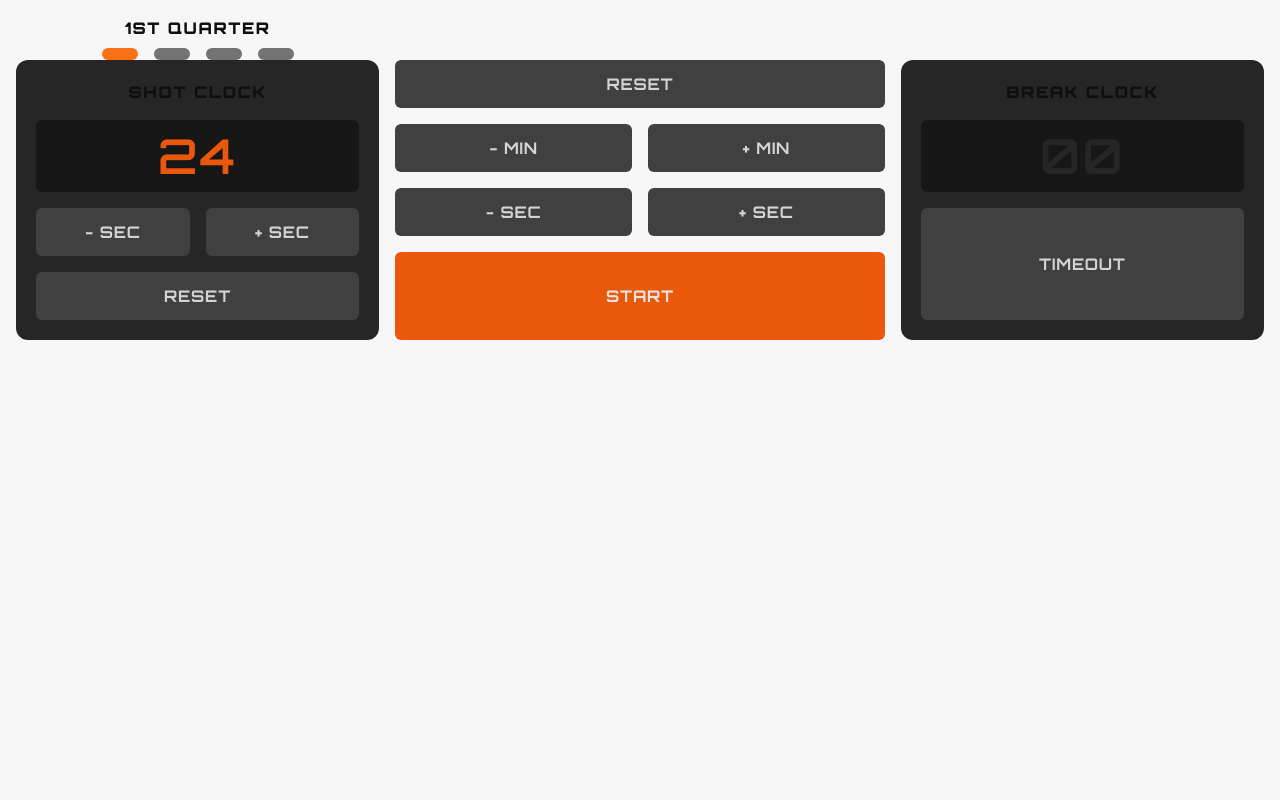
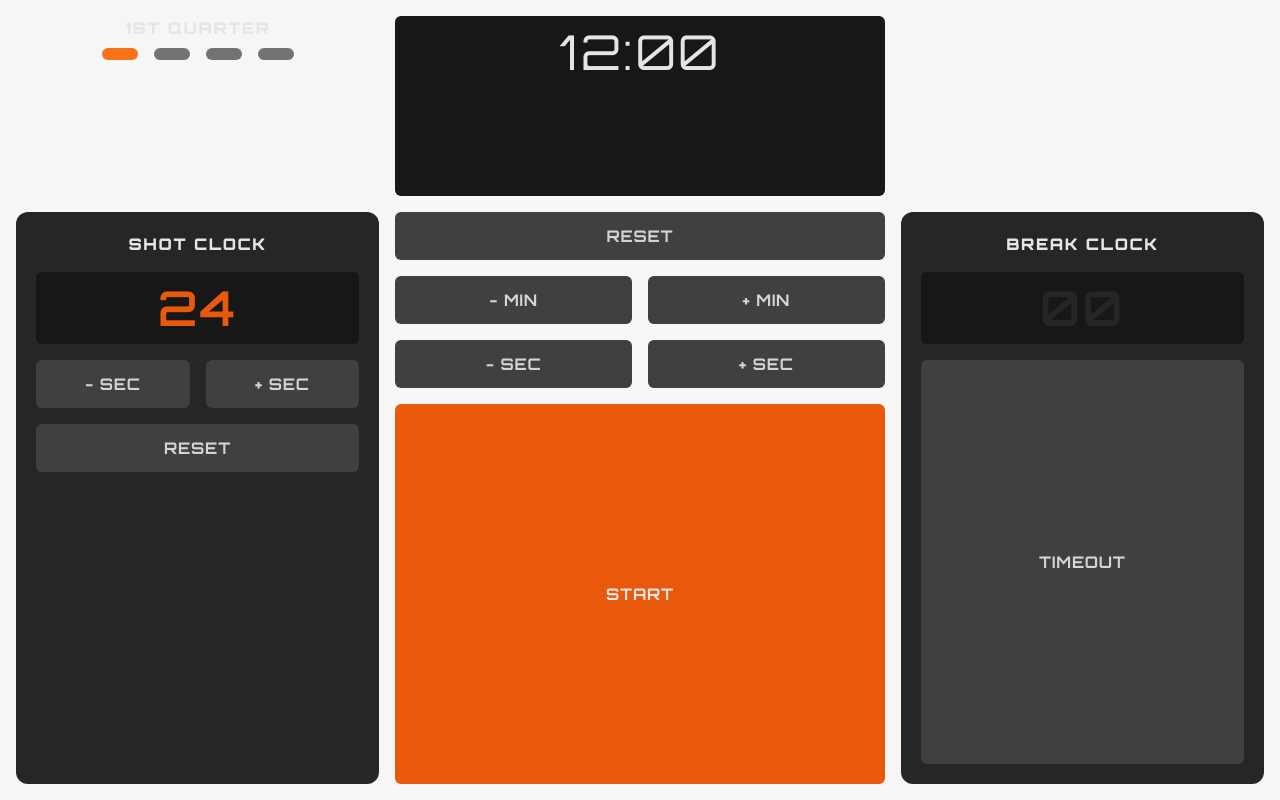
Before and after one commit to andrewjfei/tauri-splock, a Svelte app: page / in a window 1280 px wide. Built offline with nearby package versions, Linux system fonts and the light colour scheme.

Commit message:
[BASKETBALL] Created Game Clock Component UI

```diff
--- a/src/App.svelte
+++ b/src/App.svelte
@@ -1,17 +1,18 @@
 <script lang="ts">
   import BreakClock from './components/BreakClock.svelte';
   import Button from './components/Button.svelte';
+    import GameClock from './components/GameClock.svelte';
   import GameInterval from './components/GameInterval.svelte';
   import ShotClock from './components/ShotClock.svelte';
 </script>
 
-<main class="p-4">
+<main class="p-4 h-screen w-full grid grid-rows-4 gap-y-4">
   <!-- <ClockDisplay /> -->
-  <div class="grid grid-cols-10 gap-4">
+  <div class="row-span-1 grid grid-cols-10 gap-x-4">
     <GameInterval class="col-span-3" />
-
+    <GameClock class="col-span-4" />
   </div>
-  <div class="grid grid-cols-10 gap-4">
+  <div class="row-span-3 grid grid-cols-10 gap-x-4">
     <ShotClock class="col-span-3" />
     <div class="flex flex-col gap-y-4 col-span-4">
       <Button text="Reset" />
--- a/src/components/ClockDisplay.svelte
+++ b/src/components/ClockDisplay.svelte
@@ -1,10 +1,21 @@
 <script lang="ts">
+    import { formatNumber, formatToMinutes } from "../utils/ClockUtil";
+
     let className: string = "";
-    let clockTime: string = "00";
+    let clockTimeInSeconds: number = 0;
     let format: string = ""
     let colour: string = "primary";
 
-	export { className as class, clockTime, format, colour};
+	export { className as class, clockTimeInSeconds, format, colour};
+
+    function getFontWeight() {
+        switch (format) {
+            case "mm:ss":
+                return "font-regular";
+            default:
+                return "font-semibold";
+        }
+    }
 
     function getTextColour() {
         switch (colour) {
@@ -13,11 +24,23 @@
             case "disabled":
                 return "text-neutral-800";
             default:
-                return "text-orange-600";
+                return "text-neutral-200";
         }
+    }
+
+    function getClockTime() {
+        switch (format) {
+            case "mm:ss":
+                return formatToMinutes(clockTimeInSeconds);
+            default:
+                return formatNumber(clockTimeInSeconds);
+        }
+
+        // todo: use this instead of switch statement when util class is ready
+        // formatSeconds(format, clockTimeInSeconds);
     }
 </script>
 
-<div class="px-5 py-3 inline-block tracking-wider font-semibold text-5xl text-center {getTextColour()} rounded-md bg-neutral-900 {className}">
-    {clockTime}
+<div class="px-5 py-3 inline-block tracking-wider {getFontWeight()} text-5xl text-center {getTextColour()} rounded-md bg-neutral-900 {className}">
+    {getClockTime()}
 </div>
--- a/src/components/GameClock.svelte
+++ b/src/components/GameClock.svelte
@@ -0,0 +1,9 @@
+<script lang="ts">
+    import PrimaryClockDisplay from "./PrimaryClockDisplay.svelte";
+
+    let className: string = "";
+
+    export { className as class };
+</script>
+
+<PrimaryClockDisplay class="{className}" clockTimeInSeconds={720} />
--- a/src/components/Label.svelte
+++ b/src/components/Label.svelte
@@ -2,6 +2,6 @@
     export let text: string = "Label";
 </script>
 
-<p class="font-black tracking-widest text-center">
+<p class="font-black tracking-widest text-center text-neutral-200">
     {text.toUpperCase()}
 </p>
--- /dev/null
+++ b/src/components/PrimaryClockDisplay.svelte
@@ -0,0 +1,10 @@
+<script lang="ts">
+    import ClockDisplay from "./ClockDisplay.svelte";
+
+    let className: string = "";
+    let clockTimeInSeconds: number = 0;
+
+	export { className as class, clockTimeInSeconds };
+</script>
+
+<ClockDisplay class="{className}" clockTimeInSeconds={clockTimeInSeconds} format="mm:ss" colour="default" />
--- a/src/components/SecondaryClockDisplay.svelte
+++ b/src/components/SecondaryClockDisplay.svelte
@@ -1,5 +1,4 @@
 <script lang="ts">
-    import { formatNumber } from "../utils/ClockUtil";
     import ClockDisplay from "./ClockDisplay.svelte";
 
     let className: string = "";
@@ -9,6 +8,4 @@
 	export { className as class, clockTimeInSeconds, isSet };
 </script>
 
-<ClockDisplay class="{className}" clockTime={formatNumber(clockTimeInSeconds)} colour={isSet ? "primary" : "disabled"}>
-
-</ClockDisplay>
+<ClockDisplay class="{className}" clockTimeInSeconds={clockTimeInSeconds} colour={isSet ? "primary" : "disabled"} />
--- a/src/utils/ClockUtil.ts
+++ b/src/utils/ClockUtil.ts
@@ -1,3 +1,13 @@
+// todo: create a more generic util function (e.g. formatSeconds(pattern, seconds))
+
+function formatToMinutes(seconds : number) {
+    const minutes : number = Math.floor(seconds / 60);
+
+    seconds %= 60;
+
+    return `${formatNumber(minutes)}:${formatNumber(seconds)}`;
+}
+
 function formatNumber(number: number) {
     if (number < 10) {
         return "0" + number;
@@ -6,4 +16,4 @@ function formatNumber(number: number) {
     return number.toString();
 }
 
-export { formatNumber };
+export { formatToMinutes, formatNumber };
```
